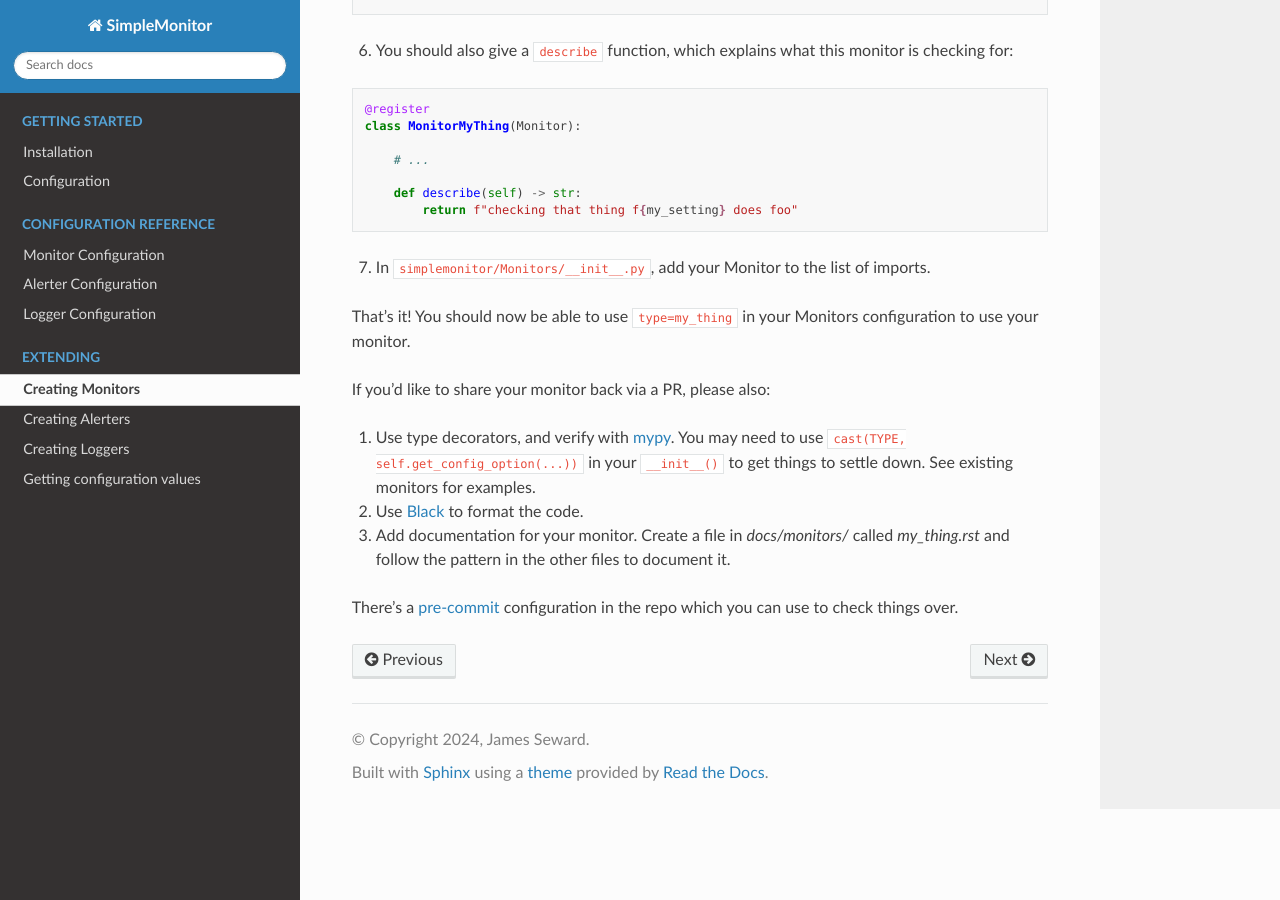
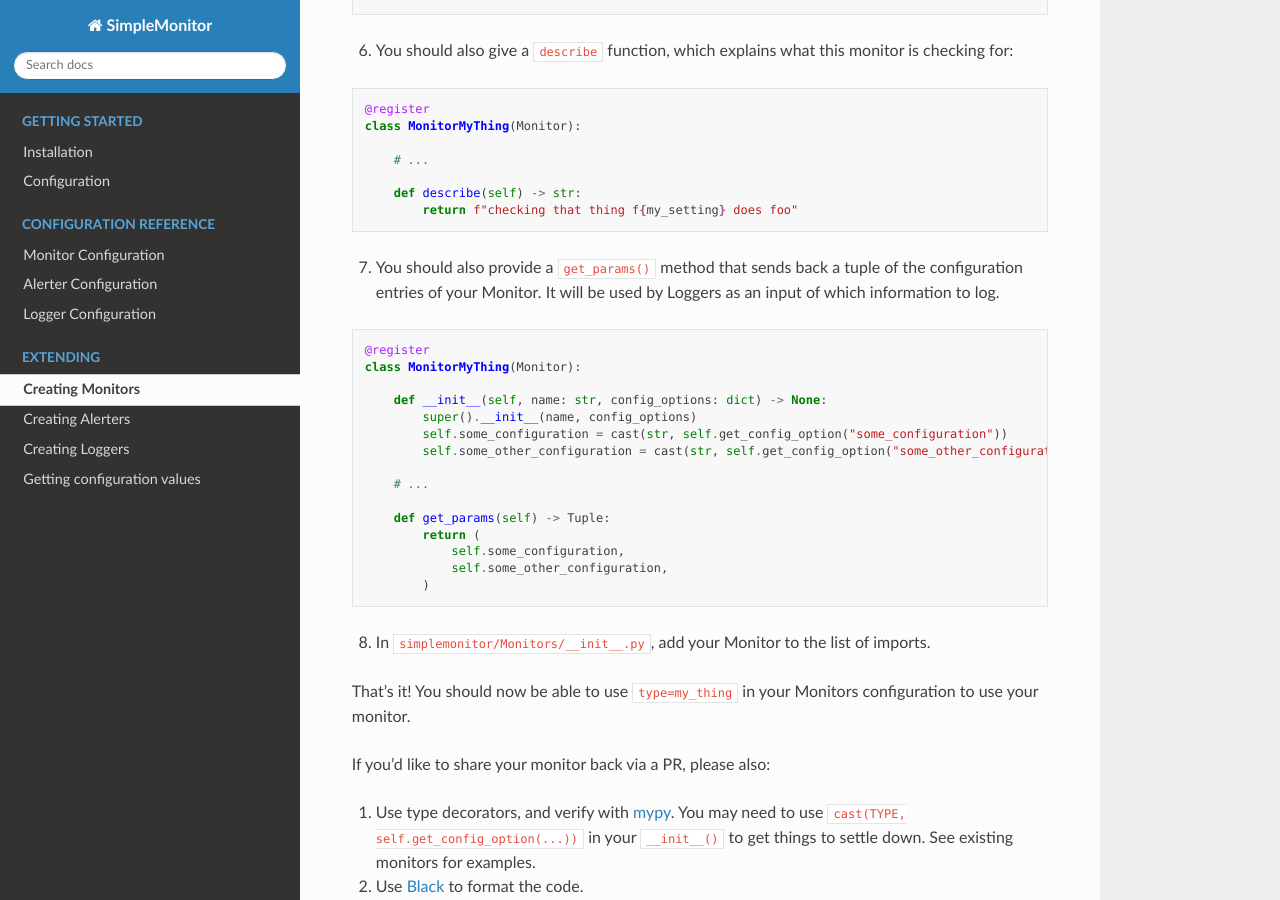
Before and after one commit to jamesoff/simplemonitor, a Sphinx documentation site: the page built from docs/creating-monitors.rst, in a window 1280 px wide and 900 px high, scrolled down 1267 px. Built offline with Sphinx 7.4.7 and the Read the Docs theme 2.0.0, drawn with Linux system fonts in a browser that asks for light colours; pages that are not in the unit, such as notebooks, are missing from menus.

Commit message:
added get_params to monitor cration docs

```diff
--- a/docs/creating-monitors.rst
+++ b/docs/creating-monitors.rst
@@ -63,7 +63,27 @@ To create your own Monitor, you need to:
         def describe(self) -> str:
             return f"checking that thing f{my_setting} does foo"
 
-7. In :file:`simplemonitor/Monitors/__init__.py`, add your Monitor to the list of imports.
+7. You should also provide a ``get_params()`` method that sends back a tuple of the configuration entries of your Monitor. It will be used by Loggers as an input of which information to log.
+
+.. code-block:: python
+
+    @register
+    class MonitorMyThing(Monitor):
+
+        def __init__(self, name: str, config_options: dict) -> None:
+            super().__init__(name, config_options)
+            self.some_configuration = cast(str, self.get_config_option("some_configuration"))
+            self.some_other_configuration = cast(str, self.get_config_option("some_other_configuration"))
+
+        # ...
+
+        def get_params(self) -> Tuple:
+            return (
+                self.some_configuration,
+                self.some_other_configuration,
+            )
+
+8. In :file:`simplemonitor/Monitors/__init__.py`, add your Monitor to the list of imports.
 
 That's it! You should now be able to use ``type=my_thing`` in your Monitors configuration to use your monitor.
 
```
